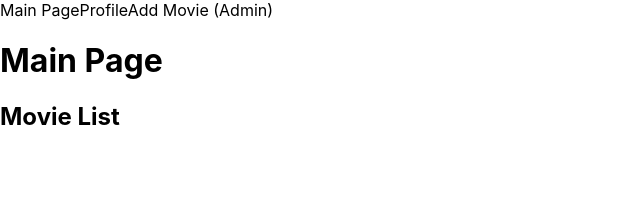
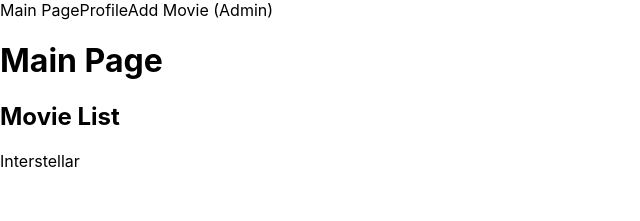
Before and after one commit to Walkername/movie-rating-frontend, a React (Create React App) app: page / in a window 1280 px wide. Shown: the top 221 px of the page, without its empty margins (0-640 px from the left). Built offline with nearby package versions, Linux system fonts and the light colour scheme; the HTML template or start-up script is replaced by a standard one.

Commit message:
fix(): changed html structure

```diff
--- a/src/pages/main-page/main-page.jsx
+++ b/src/pages/main-page/main-page.jsx
@@ -1,4 +1,3 @@
-import Header from '../../components/header/header';
 import NavigationBar from '../../components/navigation/navigation';
 
 function MainPage() {
@@ -9,8 +8,15 @@ function MainPage() {
                 <h1>Main Page</h1>
             </div>
 
-            <div>
-                <h2>Movie List</h2>
+            <div className="page-content-container">
+                <div className="page-content">
+                    <div>
+                        <h2>Movie List</h2>
+                        <div>
+                            Interstellar
+                        </div>
+                    </div>
+                </div>
             </div>
         </div>
 
```
